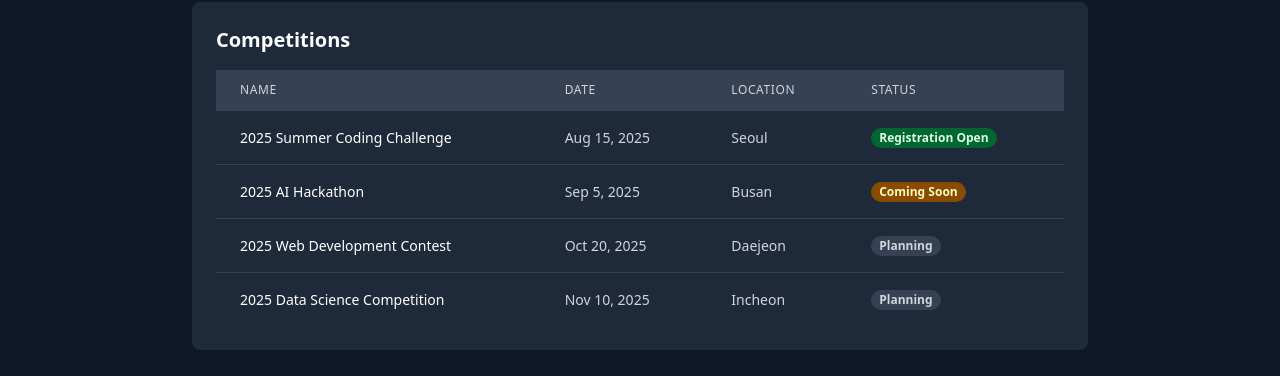
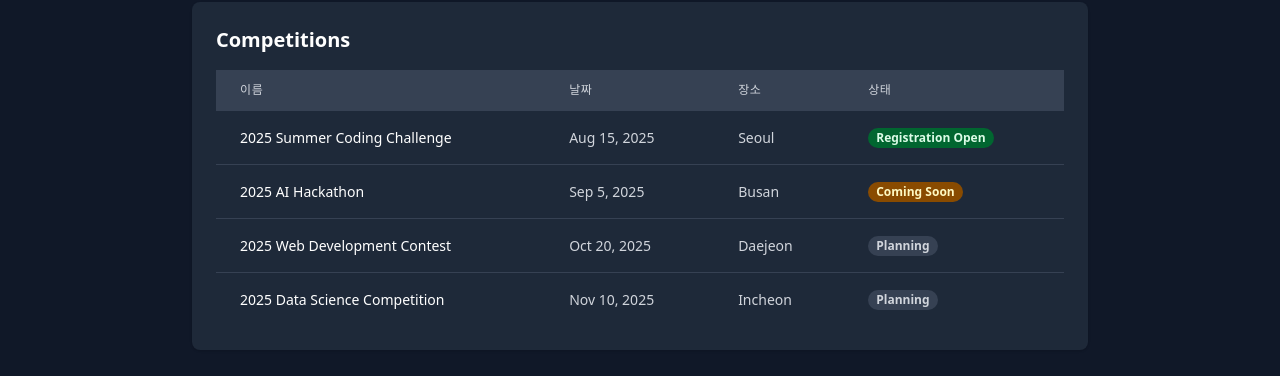
Before and after one commit to alsrl8/swo-fe, a SvelteKit app: page /competition-list in a window 1280 px wide. Shown: the part 238-614 px from the top of the page. Built offline with nearby package versions, Linux system fonts and the light colour scheme.

Commit message:
feat: refactor competition list with reusable CompetitionTable component and support for column configuration

```diff
--- /dev/null
+++ b/src/lib/components/CompetitionTable.svelte
@@ -0,0 +1,50 @@
+<script lang="ts">
+	import type { Competition } from '$lib/components/competition';
+	import type { Column, TableConfig } from '$lib/components/table';
+
+	export let competitions: Competition[] = [];
+	export let allColumns: Column[] = [];
+	export let tableConfig: TableConfig;
+	export let onTouchStart: (competition: Competition) => void;
+	export let onTouchEnd: () => void;
+</script>
+
+<div class="overflow-x-auto">
+	<table class="min-w-full divide-y divide-gray-200 dark:divide-gray-700">
+		<thead class="bg-gray-50 dark:bg-gray-700">
+			<tr>
+				{#each allColumns as column (column.id)}
+					<!-- On medium and larger screens, show all columns -->
+					<!-- On small screens, only show columns specified in visibleColumns -->
+					<th scope="col" class="{tableConfig.visibleColumns.includes(column.id) ? '' : 'hidden md:table-cell'} px-6 py-3 text-left text-xs font-medium text-gray-500 dark:text-gray-300 uppercase tracking-wider">{column.label}</th>
+				{/each}
+			</tr>
+		</thead>
+		<tbody class="bg-white dark:bg-gray-800 divide-y divide-gray-200 dark:divide-gray-700">
+			{#each competitions as competition (competition.name)}
+				<tr
+					class="hover:bg-gray-50 dark:hover:bg-gray-700 transition-colors cursor-pointer relative"
+					ontouchstart={() => onTouchStart(competition)}
+					ontouchend={onTouchEnd}
+					ontouchcancel={onTouchEnd}
+				>
+					<!-- Name column - conditionally visible -->
+					<td class="{tableConfig.visibleColumns.includes('name') ? '' : 'hidden md:table-cell'} px-6 py-4 whitespace-nowrap text-sm font-medium text-gray-900 dark:text-white">{competition.name}</td>
+
+					<!-- Date column - conditionally visible -->
+					<td class="{tableConfig.visibleColumns.includes('date') ? '' : 'hidden md:table-cell'} px-6 py-4 whitespace-nowrap text-sm text-gray-500 dark:text-gray-300">{competition.date}</td>
+
+					<!-- Location column - conditionally visible -->
+					<td class="{tableConfig.visibleColumns.includes('location') ? '' : 'hidden md:table-cell'} px-6 py-4 whitespace-nowrap text-sm text-gray-500 dark:text-gray-300">{competition.location}</td>
+
+					<!-- Status column - conditionally visible -->
+					<td class="{tableConfig.visibleColumns.includes('status') ? '' : 'hidden md:table-cell'} px-6 py-4 whitespace-nowrap text-sm text-gray-500 dark:text-gray-300">
+						<span class="px-2 inline-flex text-xs leading-5 font-semibold rounded-full {competition.statusClass}">
+							{competition.status}
+						</span>
+					</td>
+				</tr>
+			{/each}
+		</tbody>
+	</table>
+</div>
--- /dev/null
+++ b/src/lib/components/competition.ts
@@ -0,0 +1,7 @@
+export interface Competition {
+	name: string;
+	date: string;
+	location: string;
+	status: string;
+	statusClass: string;
+}
--- /dev/null
+++ b/src/lib/components/table.ts
@@ -0,0 +1,22 @@
+export interface Column {
+	id: string;
+	label: string;
+}
+
+/**
+ * Table configuration interface for developers
+ * This interface allows developers to configure which columns are visible in the table
+ *
+ * NOTE: The visibleColumns configuration is only applied on small screens (mobile).
+ * On medium and larger screens (tablets, desktops), all columns will be shown regardless
+ * of this configuration.
+ *
+ * Available column IDs:
+ * - 'name': Competition name
+ * - 'date': Competition date
+ * - 'location': Competition location
+ * - 'status': Competition status
+ */
+export interface TableConfig {
+	visibleColumns: string[];
+}
--- a/src/routes/+layout.svelte
+++ b/src/routes/+layout.svelte
@@ -39,9 +39,9 @@
 						<li><a href="/"
 									 class="block p-2 hover:bg-gray-100 dark:hover:bg-gray-700 dark:text-gray-200 rounded transition-colors">Home</a>
 						</li>
-						<li><a href="/dashboard"
-									 class="block p-2 hover:bg-gray-100 dark:hover:bg-gray-700 dark:text-gray-200 rounded transition-colors">Dashboard</a>
-						</li>
+<!--						<li><a href="/dashboard"-->
+<!--									 class="block p-2 hover:bg-gray-100 dark:hover:bg-gray-700 dark:text-gray-200 rounded transition-colors">Dashboard</a>-->
+<!--						</li>-->
 
 						<!-- Learning menu with submenu -->
 						<li>
@@ -86,18 +86,18 @@
 						<li><a href="/restaurant-recommendation"
 									 class="block p-2 hover:bg-gray-100 dark:hover:bg-gray-700 dark:text-gray-200 rounded transition-colors">맛집
 							추천</a></li>
-						<li>
-							<button type="button"
-											class="block w-full text-left p-2 hover:bg-gray-100 dark:hover:bg-gray-700 dark:text-gray-200 rounded transition-colors">
-								Settings
-							</button>
-						</li>
-						<li>
-							<button type="button"
-											class="block w-full text-left p-2 hover:bg-gray-100 dark:hover:bg-gray-700 dark:text-gray-200 rounded transition-colors">
-								Profile
-							</button>
-						</li>
+<!--						<li>-->
+<!--							<button type="button"-->
+<!--											class="block w-full text-left p-2 hover:bg-gray-100 dark:hover:bg-gray-700 dark:text-gray-200 rounded transition-colors">-->
+<!--								Settings-->
+<!--							</button>-->
+<!--						</li>-->
+<!--						<li>-->
+<!--							<button type="button"-->
+<!--											class="block w-full text-left p-2 hover:bg-gray-100 dark:hover:bg-gray-700 dark:text-gray-200 rounded transition-colors">-->
+<!--								Profile-->
+<!--							</button>-->
+<!--						</li>-->
 					</ul>
 				</nav>
 			</div>
--- a/src/routes/competition-list/+page.svelte
+++ b/src/routes/competition-list/+page.svelte
@@ -1,15 +1,9 @@
 <script lang="ts">
-	// Competition List page component
 	import CompetitionDetailModal from '$lib/components/CompetitionDetailModal.svelte';
+	import CompetitionTable from '$lib/components/CompetitionTable.svelte';
+	import type { Competition } from '$lib/components/competition';
+	import type { Column, TableConfig } from '$lib/components/table';
 
-	// Interface for competition data
-	interface Competition {
-		name: string;
-		date: string;
-		location: string;
-		status: string;
-		statusClass: string;
-	}
 
 	// Sample competition data
 	const competitions: Competition[] = [
@@ -43,30 +37,42 @@
 		}
 	];
 
-	// State for detail modal
+	// Define all available columns
+	const allColumns: Column[] = [
+		{ id: 'name', label: '이름' },
+		{ id: 'date', label: '날짜' },
+		{ id: 'location', label: '장소' },
+		{ id: 'status', label: '상태' }
+	];
+
+	/**
+	 * Developer configuration for table columns
+	 * Modify this object to control which columns are visible in the table
+	 *
+	 * DEVELOPER: Change this configuration to control which columns are displayed
+	 */
+	const tableConfig: TableConfig = {
+		visibleColumns: ['name', 'status']
+	};
+
 	let showDetailModal = $state(false);
 	let selectedCompetition: Competition | null = $state(null);
 	let longPressTimer: number | null = null;
 
-	// Function to handle long press
 	function handleTouchStart(competition: Competition) {
-		// Set the selected competition immediately so it's ready when the modal shows
 		selectedCompetition = competition;
 
 		longPressTimer = setTimeout(() => {
-			// Show the modal while finger is still on screen
 			showDetailModal = true;
 		}, 500) as unknown as number; // 500ms for long press
 	}
 
 	function handleTouchEnd() {
 		if (longPressTimer) {
-			// If timer hasn't completed yet, clear it
 			clearTimeout(longPressTimer);
 			longPressTimer = null;
 		}
 
-		// Always close the modal when finger is lifted
 		showDetailModal = false;
 	}
 
@@ -85,42 +91,20 @@
 
 		<div class="md:hidden mb-3 text-sm text-gray-500 dark:text-gray-400 flex items-center">
 			<svg xmlns="http://www.w3.org/2000/svg" class="h-5 w-5 mr-1" viewBox="0 0 20 20" fill="currentColor">
-				<path fill-rule="evenodd" d="M18 10a8 8 0 11-16 0 8 8 0 0116 0zm-7-4a1 1 0 11-2 0 1 1 0 012 0zM9 9a1 1 0 000 2v3a1 1 0 001 1h1a1 1 0 100-2h-1V9a1 1 0 00-1-1z" clip-rule="evenodd" />
+				<path fill-rule="evenodd"
+							d="M18 10a8 8 0 11-16 0 8 8 0 0116 0zm-7-4a1 1 0 11-2 0 1 1 0 012 0zM9 9a1 1 0 000 2v3a1 1 0 001 1h1a1 1 0 100-2h-1V9a1 1 0 00-1-1z"
+							clip-rule="evenodd" />
 			</svg>
 			길게 눌러서 자세한 정보 보기
 		</div>
 
-		<div class="overflow-x-auto">
-			<table class="min-w-full divide-y divide-gray-200 dark:divide-gray-700">
-				<thead class="bg-gray-50 dark:bg-gray-700">
-					<tr>
-						<th scope="col" class="px-6 py-3 text-left text-xs font-medium text-gray-500 dark:text-gray-300 uppercase tracking-wider">Name</th>
-						<th scope="col" class="px-6 py-3 text-left text-xs font-medium text-gray-500 dark:text-gray-300 uppercase tracking-wider">Date</th>
-						<th scope="col" class="hidden md:table-cell px-6 py-3 text-left text-xs font-medium text-gray-500 dark:text-gray-300 uppercase tracking-wider">Location</th>
-						<th scope="col" class="hidden md:table-cell px-6 py-3 text-left text-xs font-medium text-gray-500 dark:text-gray-300 uppercase tracking-wider">Status</th>
-					</tr>
-				</thead>
-				<tbody class="bg-white dark:bg-gray-800 divide-y divide-gray-200 dark:divide-gray-700">
-					{#each competitions as competition (competition.name)}
-						<tr
-							class="md:hover:bg-gray-50 md:dark:hover:bg-gray-700 transition-colors cursor-pointer relative"
-							ontouchstart={() => handleTouchStart(competition)}
-							ontouchend={handleTouchEnd}
-							ontouchcancel={handleTouchEnd}
-						>
-							<td class="px-6 py-4 whitespace-nowrap text-sm font-medium text-gray-900 dark:text-white">{competition.name}</td>
-							<td class="px-6 py-4 whitespace-nowrap text-sm text-gray-500 dark:text-gray-300">{competition.date}</td>
-							<td class="hidden md:table-cell px-6 py-4 whitespace-nowrap text-sm text-gray-500 dark:text-gray-300">{competition.location}</td>
-							<td class="hidden md:table-cell px-6 py-4 whitespace-nowrap text-sm text-gray-500 dark:text-gray-300">
-								<span class="px-2 inline-flex text-xs leading-5 font-semibold rounded-full {competition.statusClass}">
-									{competition.status}
-								</span>
-							</td>
-						</tr>
-					{/each}
-				</tbody>
-			</table>
-		</div>
+		<CompetitionTable
+			competitions={competitions}
+			allColumns={allColumns}
+			tableConfig={tableConfig}
+			onTouchStart={handleTouchStart}
+			onTouchEnd={handleTouchEnd}
+		/>
 
 		<!-- Mobile Detail Modal -->
 		<CompetitionDetailModal competition={selectedCompetition} show={showDetailModal} />
```
